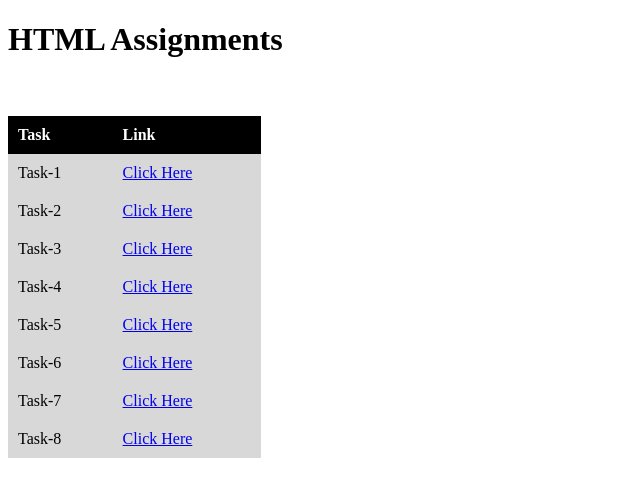
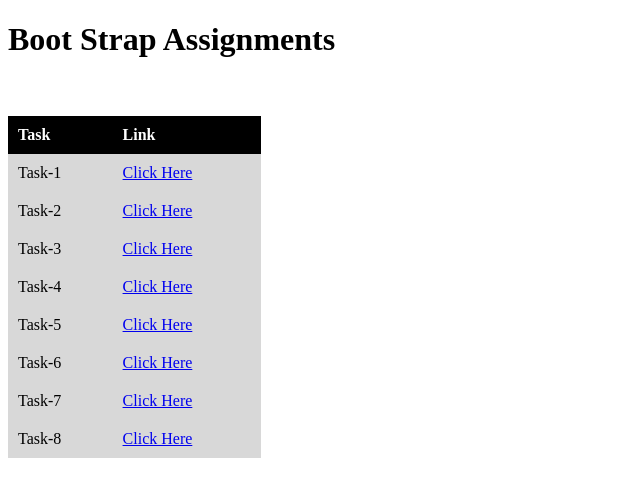
Before and after one commit to dhanushram24/Bootstrap_tasks, a plain HTML site: page index.html in a window 1280 px wide. Shown: the whole page, without its empty margins (0-640 px from the left). Drawn offline with Linux system fonts and the light colour scheme.

Commit message:
index.html

```diff
--- a/index.html
+++ b/index.html
@@ -4,7 +4,7 @@
     <meta charset="UTF-8">
     <meta http-equiv="X-UA-Compatible" content="IE=edge">
     <meta name="viewport" content="width=device-width, initial-scale=1.0">
-    <title>CSS Assignment</title>
+    <title>Boot Strap Assignment</title>
     <style>
         #heading {
             font-size: 60px;
@@ -36,7 +36,7 @@
 </head>
 
 <body>
-    <h1>HTML Assignments</h1>
+    <h1>Boot Strap Assignments</h1>
     <br><br>
     <table>
         <tr>
```
